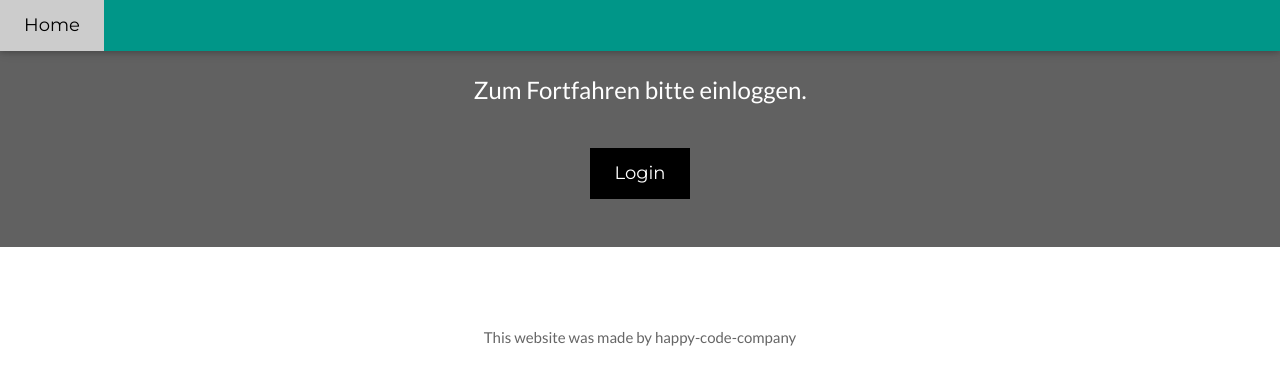
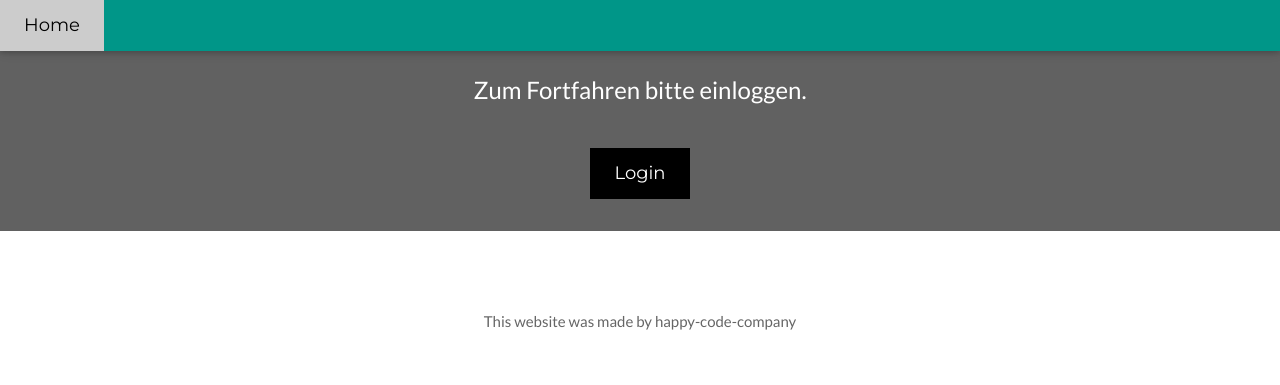
Before and after one commit to TomBenRu/hcc_plan_api, a FastAPI app: page / in a window 1280 px wide. Shown: the top 385 px of the page. Run offline with FastAPI, Linux system fonts and the light colour scheme; parts of the project's set-up code (start-up, migrations or seed data) failed here and were passed over.

Commit message:
still work in progress

```diff
--- a/templates/index_base.html
+++ b/templates/index_base.html
@@ -64,6 +64,10 @@
 
     .container {
       padding: 16px;
+    }
+    .padding-top-container {
+      padding-top: 48px !important;
+      padding-bottom: 32px !important;
     }
 
     span.psw {
@@ -167,7 +171,7 @@
 {% endblock %}
 
 <!-- Header -->
-<header class="w3-container w3-dark-grey w3-center w3-padding-48 w3-padding-bottom-32">
+<header class="w3-container w3-dark-grey w3-center padding-top-container">
   {% block cont_header %}
   <h1 class="w3-margin w3-xxlarge">{{ name_project }}</h1>
   {% if InvalidCredentials == True %}
```
